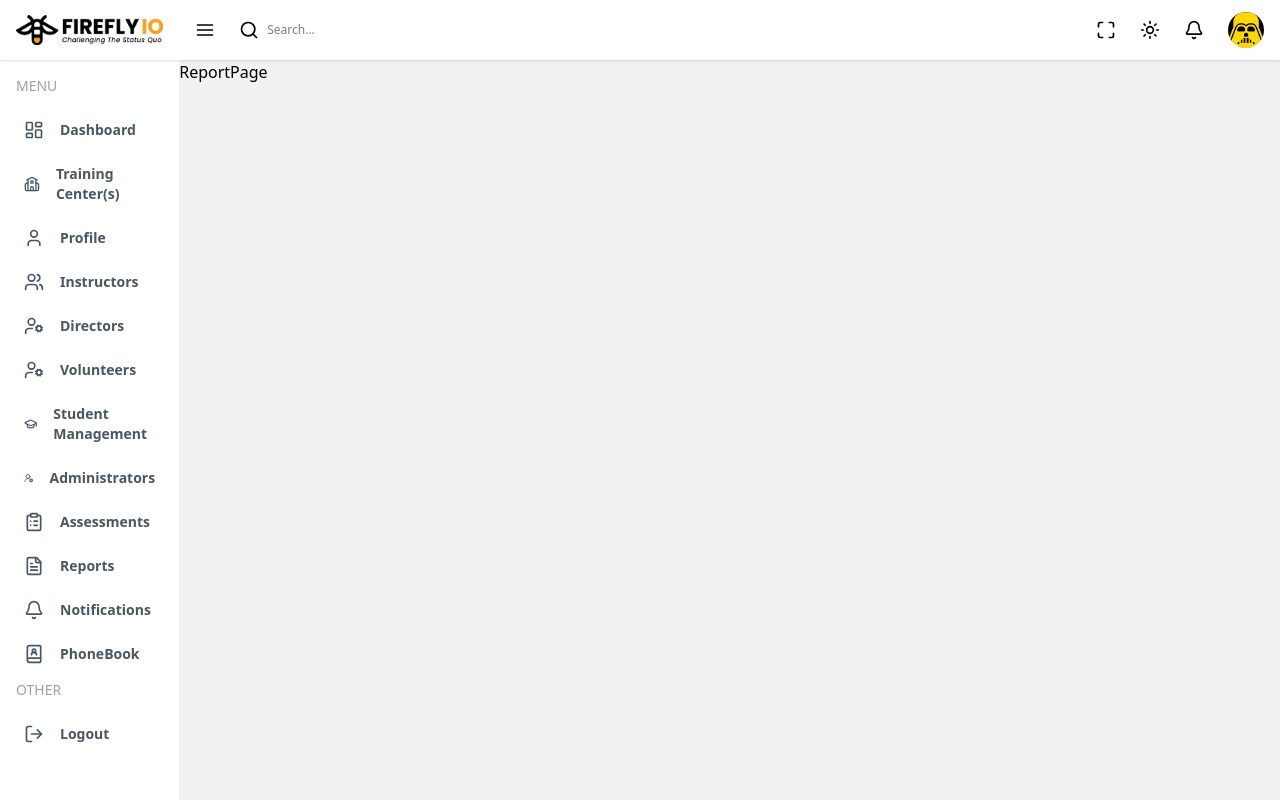
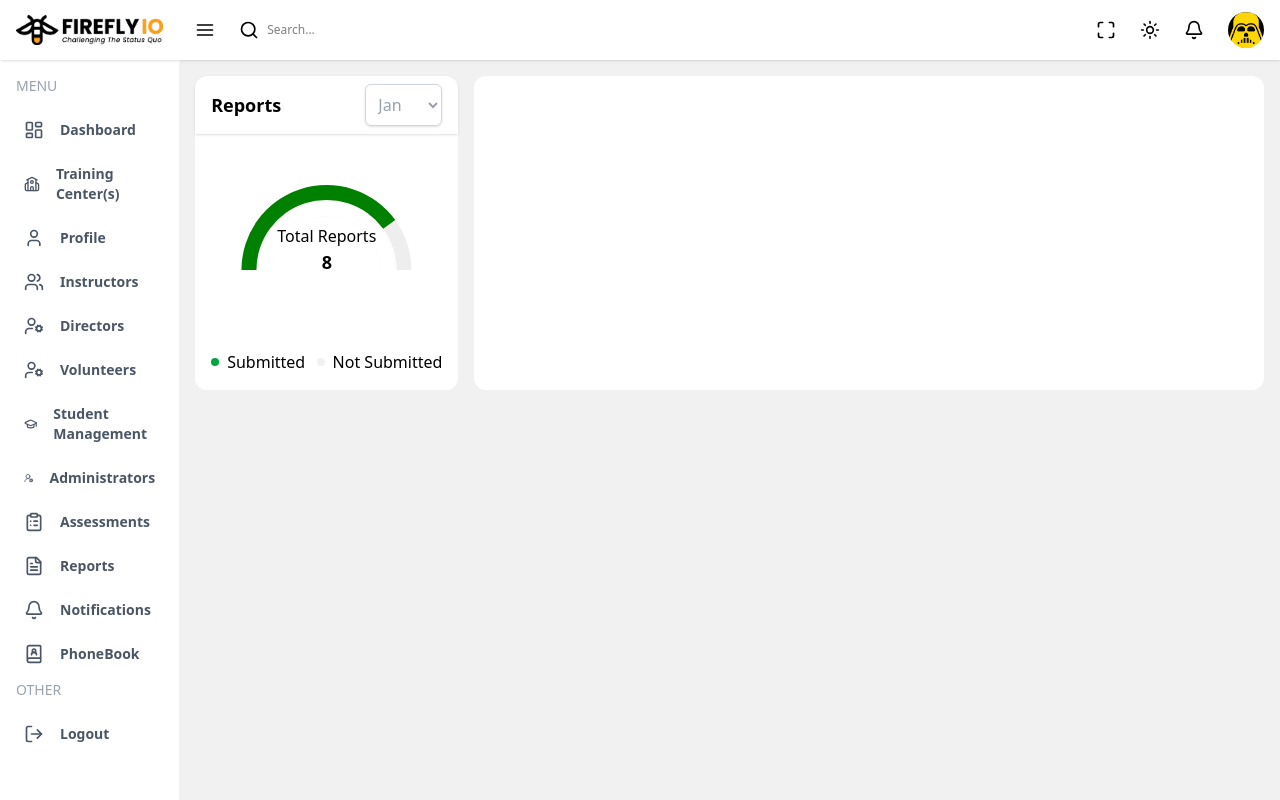
Before and after one commit to aNasiusA/firefly-dashboard, a Next.js app: page /admin/reports in a window 1280 px wide. Built offline with nearby package versions, Linux system fonts and the light colour scheme.

Commit message:
Add total reports card

```diff
--- a/package.json
+++ b/package.json
@@ -12,7 +12,8 @@
     "lucide-react": "^0.511.0",
     "next": "15.3.2",
     "react": "^19.0.0",
-    "react-dom": "^19.0.0"
+    "react-dom": "^19.0.0",
+    "recharts": "^2.15.3"
   },
   "devDependencies": {
     "@eslint/eslintrc": "^3",
--- a/src/app/(dashboard)/admin/reports/page.tsx
+++ b/src/app/(dashboard)/admin/reports/page.tsx
@@ -1,5 +1,21 @@
+import ReportCount from "@/components/Reports Page/ReportCount";
+import RecentReports from "@/components/Reports Page/RecentReports";
+
 const ReportPage = () => {
-  return <div className="">ReportPage</div>;
+  return (
+    <div className="p-4 flex flex-col md:flex-row ">
+      <div className="flex gap-4 w-full flex-col lg:flex-row">
+
+        <div className="lg:w-1/4">
+          <ReportCount />
+        </div>
+
+        <div className="lg:w-3/4 ">
+          <RecentReports />
+        </div>
+      </div>
+    </div>
+  );
 };
 
 export default ReportPage;
--- /dev/null
+++ b/src/components/GaugeRadialChart.tsx
@@ -0,0 +1,40 @@
+"use client";
+import { RadialBarChart, RadialBar, ResponsiveContainer } from "recharts";
+
+interface GaugeRadialChartProps {
+  submitted: number;
+  total: number;
+}
+
+const GaugeRadialChart = ({ submitted, total }: GaugeRadialChartProps) => {
+  const data = [
+    {
+      name: "Total",
+      count: total,
+      fill: "white",
+    },
+    {
+      name: "Report",
+      count: submitted,
+      fill: "#008000",
+    },
+  ];
+  return (
+    <ResponsiveContainer width="100%" height={200}>
+      <RadialBarChart
+        cx="50%"
+        cy="60%"
+        innerRadius="65%"
+        outerRadius="100%"
+        barSize={20}
+        data={data}
+        startAngle={180}
+        endAngle={0}
+      >
+        <RadialBar background dataKey="count" stroke="none" />
+      </RadialBarChart>
+    </ResponsiveContainer>
+  );
+};
+
+export default GaugeRadialChart;
--- /dev/null
+++ b/src/components/MonthDropdown.tsx
@@ -0,0 +1,31 @@
+"use client";
+import { useState } from "react";
+
+const MonthDropdown = () => {
+  const [selectedMonth, setSelectedMonth] = useState("");
+
+  return (
+    <select
+      id="month"
+      name="month"
+      value={selectedMonth}
+      onChange={(e) => setSelectedMonth(e.target.value)}
+      className="block w-1/3 p-2 border border-gray-300 rounded-md shadow-sm focus:outline-none focus:ring-2 focus:ring-blue-500 text-gray-400"
+    >
+      <option value="jan">Jan</option>
+      <option value="feb">Feb</option>
+      <option value="mar">Mar</option>
+      <option value="apr">Apr</option>
+      <option value="may">May</option>
+      <option value="jun">Jun</option>
+      <option value="jul">Jul</option>
+      <option value="aug">Aug</option>
+      <option value="sep">Sep</option>
+      <option value="oct">Oct</option>
+      <option value="nov">Nov</option>
+      <option value="dec">Dec</option>
+    </select>
+  );
+};
+
+export default MonthDropdown;
--- /dev/null
+++ b/src/components/Reports Page/AllReports.tsx
@@ -0,0 +1,7 @@
+const AllReports = () => {
+  return (
+    <div className=''>AllReports</div>
+  )
+}
+
+export default AllReports
--- /dev/null
+++ b/src/components/Reports Page/RecentReports.tsx
@@ -0,0 +1,5 @@
+const RecentReports = () => {
+  return <div className="bg-white rounded-xl w-full h-full p-4"></div>;
+};
+
+export default RecentReports;
--- /dev/null
+++ b/src/components/Reports Page/ReportCount.tsx
@@ -0,0 +1,44 @@
+"use client";
+import { useState } from "react";
+import MonthDropdown from "../MonthDropdown";
+import GaugeRadialChart from "../GaugeRadialChart";
+
+const ReportCount = () => {
+  const [submitted] = useState(8);
+  const [total] = useState(10);
+
+  return (
+    <div className="bg-white rounded-xl w-full h-full">
+      {/* Title and Dropdown */}
+      <div className="flex justify-between items-center w-full shadow-sm px-4 py-2 rounded-t-xl">
+        <h1 className="text-lg font-semibold">Reports</h1>
+        <MonthDropdown />
+      </div>
+      <div className="p-4">
+        {/* Chart and Total Reports */}
+        <div className="relative w-full">
+          <GaugeRadialChart submitted={submitted} total={total} />
+          <div className="flex justify-center items-center flex-col absolute top-1/2 left-1/2 -translate-x-1/2 -translate-y-1/2">
+            <p className="text-md font-medium">Total Reports</p>
+            <h1 className="font-bold text-lg">{submitted}</h1>
+          </div>
+        </div>
+
+        {/* Submitted and Not submitted */}
+        <div className="flex items-center justify-between">
+          <div className="flex items-center gap-2">
+            <div className="bg-green-600 h-2 w-2 rounded-full"></div>
+            <p>Submitted</p>
+          </div>
+
+          <div className="flex items-center gap-2">
+            <div className="bg-fireflyGray h-2 w-2 rounded-full"></div>
+            <p>Not Submitted</p>
+          </div>
+        </div>
+      </div>
+    </div>
+  );
+};
+
+export default ReportCount;
```
Also changed, not shown: 1 other file (tests, documents, lock files or other folders).
